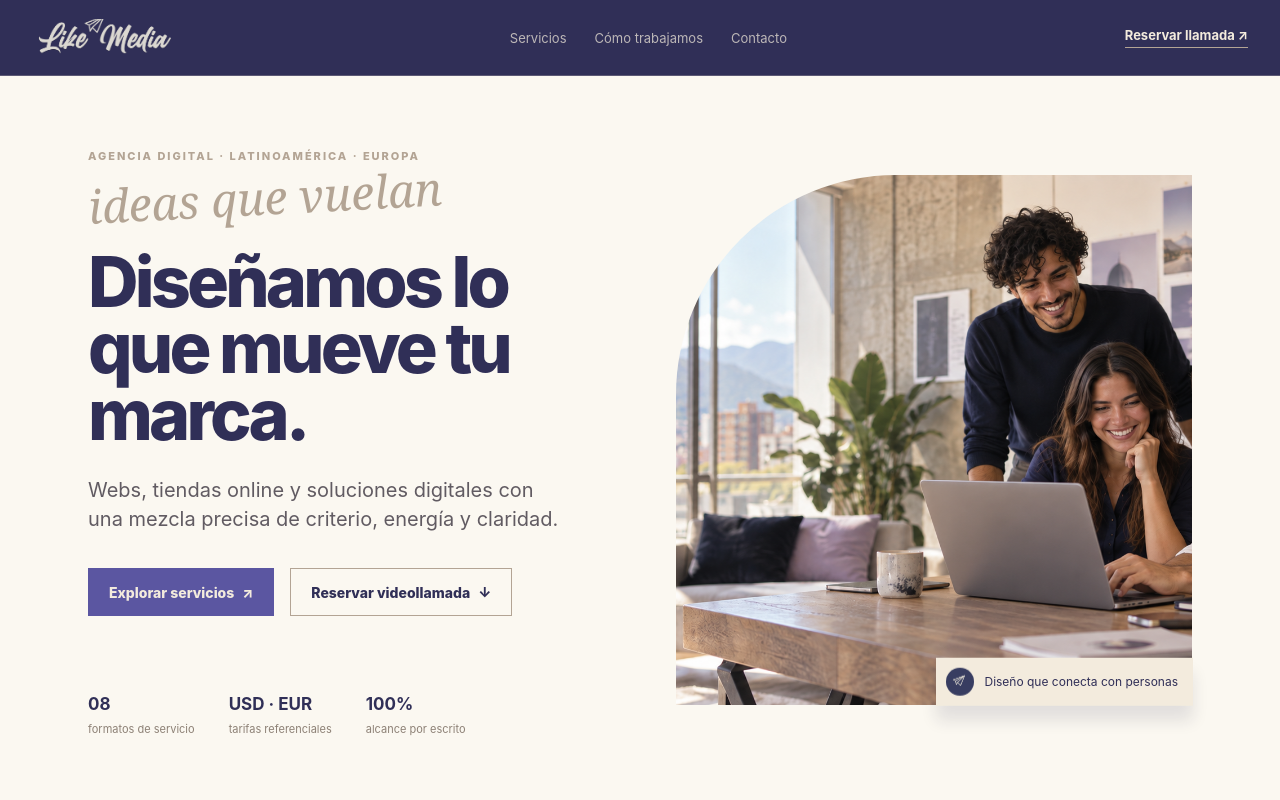
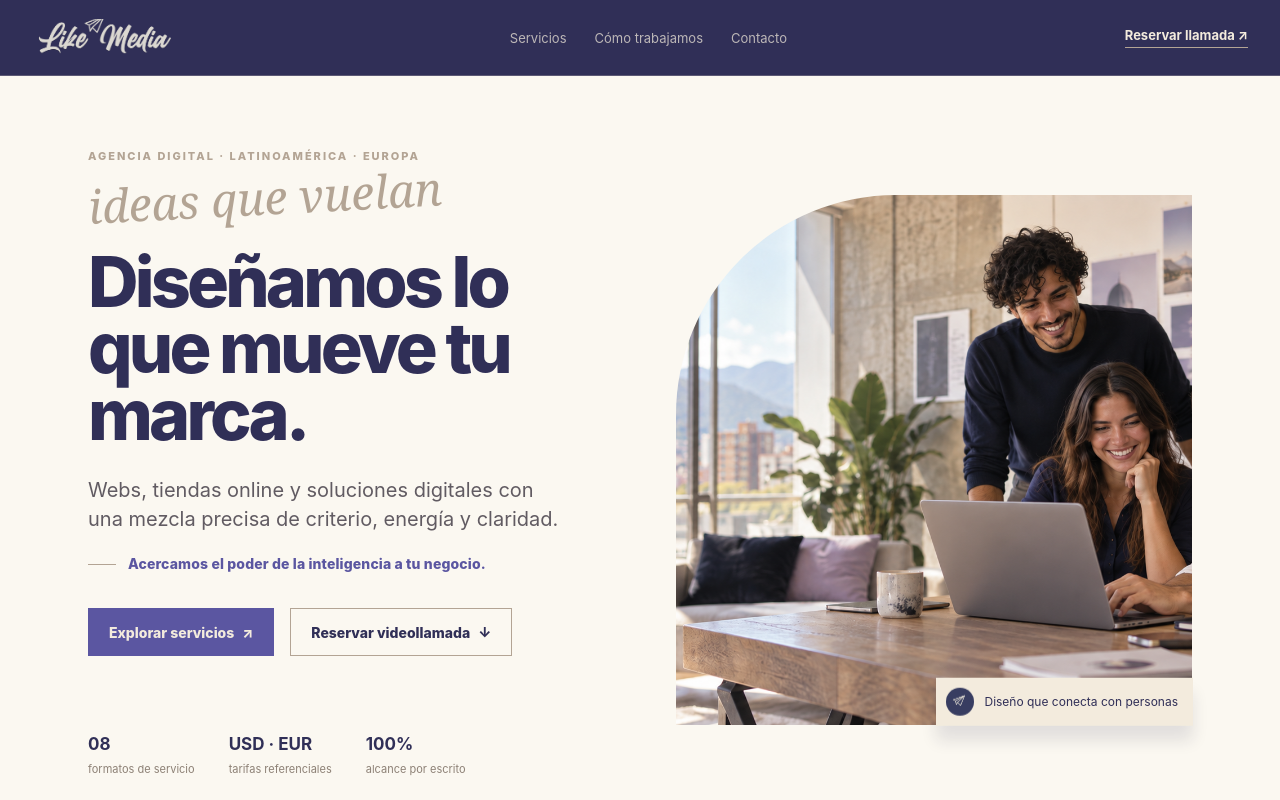
Before and after one commit to Guille2307/LikeMedia, an Angular app in the folder web/: page / in a window 1280 px wide. Shown: the top 800 px of the page. Built offline with nearby package versions, Linux system fonts and the light colour scheme; no server answers.

Commit message:
add intelligence value proposition

```diff
--- a/web/src/app/app.html
+++ b/web/src/app/app.html
@@ -17,6 +17,7 @@
       <p class="hero-signature">ideas que vuelan</p>
       <h1>Diseñamos lo que mueve tu marca.</h1>
       <p class="hero-lede">Webs, tiendas online y soluciones digitales con una mezcla precisa de criterio, energía y claridad.</p>
+      <p class="hero-intelligence">Acercamos el poder de la inteligencia a tu negocio.</p>
       <div class="hero-actions">
         <a class="button button-primary" href="#servicios">Explorar servicios <span>↗</span></a>
         <a class="button button-quiet" href="#cita">Reservar videollamada <span>↓</span></a>
--- a/web/src/app/app.scss
+++ b/web/src/app/app.scss
@@ -54,6 +54,8 @@ button { cursor: pointer; }
 h1, h2, h3, p { margin-top: 0; }
 h1 { max-width: 560px; margin: 20px 0 0; color: var(--ink); font-size: clamp(52px, 6.2vw, 70px); font-weight: 800; letter-spacing: -.055em; line-height: .95; }
 .hero-lede { max-width: 480px; margin: 28px 0 0; color: var(--ink-soft); font-size: 20px; line-height: 1.45; }
+.hero-intelligence { display: flex; align-items: center; gap: 12px; max-width: 430px; margin: 20px 0 0; color: var(--violet); font-size: 14px; font-weight: 800; letter-spacing: .01em; line-height: 1.45; }
+.hero-intelligence::before { content: ''; display: block; width: 28px; height: 1px; flex: 0 0 28px; background: var(--taupe); }
 .hero-actions { display: flex; flex-wrap: wrap; gap: 16px; margin-top: 34px; }
 .button { display: inline-flex; align-items: center; justify-content: center; min-height: 48px; padding: 12px 20px; border: 1px solid transparent; font-size: 14px; font-weight: 800; transition: transform .2s ease, background .2s ease, color .2s ease; }
 .button:hover { transform: translateY(-2px); }
```
